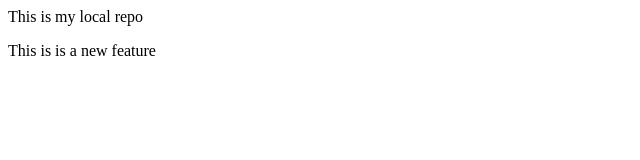
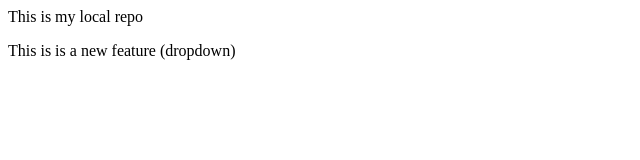
Before and after one commit to Saurabh-Stumpy/localRepo, a plain HTML site: page index.html in a window 1280 px wide. Shown: the full height of the page, 0-640 px from the left. Drawn offline with Linux system fonts and the light colour scheme.

Commit message:
Add drowpdown

```diff
--- a/index.html
+++ b/index.html
@@ -1,2 +1,2 @@
 <p>This is my local repo</p>
-<p>This is is a new feature</p>
+<p>This is is a new feature (dropdown)</p>
```
